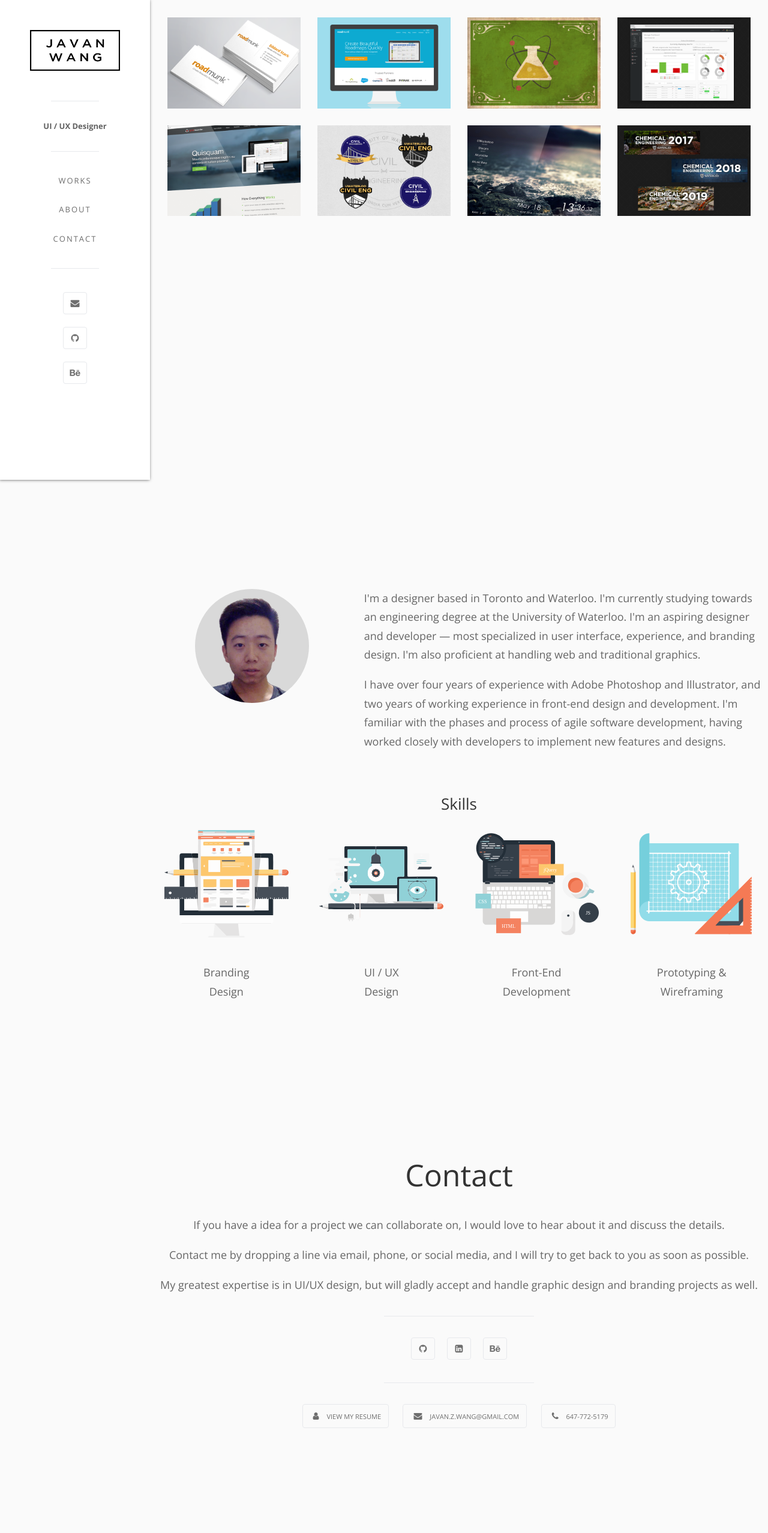
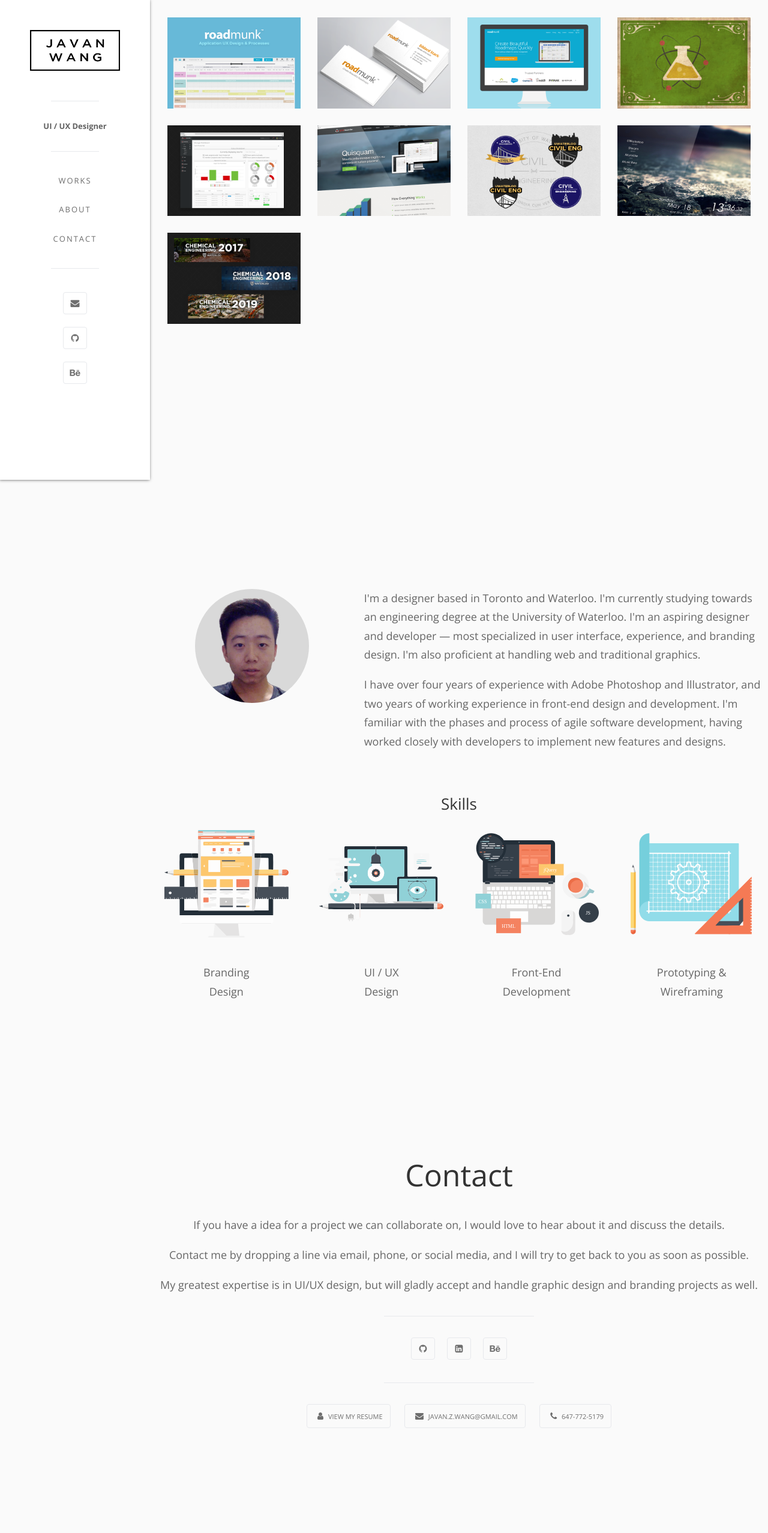
Before and after one commit to JWZY/portfolio, a PHP site: page / in a window 1280 px wide. Shown: the whole page at 60% size. Run offline with PHP 8.4, Linux system fonts and the light colour scheme; some libraries are stand-ins or nearby versions; some web fonts are replaced.

Commit message:
major comits

```diff
--- a/assets/css/style.css
+++ b/assets/css/style.css
@@ -462,12 +462,19 @@ a:hover, a:focus {
     margin: 0 10px;
 }
 .btn-special i {
-    padding-right: 5px;
     font-size: 14px;
-    margin: 0 5px;
+    margin: 5px;
     margin-top: 6px;
 }
 .btn-special:hover, .btn-special:focus, .btn-special:active {
     color: #F39C12;
     transition: all 0.3s ease;
 }
+@media (max-width: 767px) {
+    .responsive-padding {
+        padding: 30px;
+    }
+    .responsive-padding2 {
+        padding: 0 30px;
+    }
+}
--- a/assets/js/main.js
+++ b/assets/js/main.js
@@ -4,7 +4,8 @@ $(document).ready(function() {
 		menu: '#menu',
 		scrollingSpeed: 1000,
 		slidesNavigation: true,
-		autoScrolling: false
+		autoScrolling: false,
+		fitToSection: false
 
 	    // Hide the slides container before the next slide loads
 	    //onSlideLeave: function(anchorLink, index, slideIndex, direction) {
--- a/index.php
+++ b/index.php
@@ -20,25 +20,14 @@ ob_start( 'ob_gzhandler' );
 <body>
 <section>
 	<div class="sidebar-nav nav-collapse" id="sidebar">
-		<div class="navbar navbar-default" role="navigation">
+		<div class="navbar navbar-default visible-sm visible-md visible-lg" role="navigation">
 			<div class="logo-and-name">
 				<p class="centered visible-sm visible-md visible-lg"><a href="#portfolio"><img src="assets/img/logo2.png" width="150"></a></p>
 			</div>
-			<div class="navbar-header">
-				<button type="button" class="navbar-toggle" data-toggle="collapse" data-target=".sidebar-navbar-collapse">
-					<span class="sr-only">Toggle navigation</span>
-					<span class="icon-bar"></span>
-					<span class="icon-bar"></span>
-					<span class="icon-bar"></span>
-				</button>
-				<div class="nav-branding">
-				<div class="visible-xs branding-logo"><a href="#portfolio"><img src="assets/img/logo2.png" width="24"></a></div>
-				<h4 class="visible-xs">Javan Wang</h4></div>
-			</div>
-			<section>
+			<section class="visible-sm visible-md visible-lg">
 				<h5 class="centered visible-sm visible-md visible-lg">UI / UX Designer</h5>
 			</section>
-			<section>
+			<section class="visible-sm visible-md visible-lg">
 			<ul class="nav navbar-nav sidebar-menu menu" id="nav-accordion">
 				<div class="navbar-collapse collapse sidebar-navbar-collapse">
 					<li class="active" data-menuanchor="portfolio"><a href="#portfolio">Works</a></li>
@@ -48,7 +37,7 @@ ob_start( 'ob_gzhandler' );
 				</div>
 			</ul>
 			</section>
-			<section>
+			<section class="visible-sm visible-md visible-lg">
 				<ul class="contact-icons">
 					<li class="icons"><a href="mailto:javan.z.wang@gmail.com" target="_blank"><i class="fa fa-envelope"></i></a></li>
 					<li class="icons"><a href="https://github.com/JWZY/" target="_blank"><i class="fa fa-github"></i></a></li>
@@ -320,6 +351,18 @@ ob_start( 'ob_gzhandler' );
 				<div class="intro">
 					<div class="wrapper site-min-height">
 						<div class="row">
+							<div class="col-sm-6 col-md-4 col-lg-3">
+								<div class="photo-wrapper" data-toggle="modal" data-target="#rm-app">
+									<div class="text-wrapper">
+										<p class="project-category">Summer 2015</p>
+										<p class="project-name">Roadmunk | Application UX Design</p>
+									</div>
+									<div class="photo">
+										<img class="portfolio-blocks" src="assets/img/portfolio/rm-app-cover.png"/>
+									</div>
+								</div>
+							</div>
+
 							<div class="col-sm-6 col-md-4 col-lg-3">
 								<div class="photo-wrapper" data-toggle="modal" data-target="#rm-branding">
 									<div class="text-wrapper">
@@ -430,14 +473,14 @@ ob_start( 'ob_gzhandler' );
 								<div class="col-md-4">
 									<img src="assets/img/portrait.png" class="portrait">
 								</div>
-								<div class="col-md-8">
+								<div class="col-md-8 responsive-padding">
 
 									<p class="text-left">I'm a designer based in Toronto and Waterloo. I'm currently studying towards an engineering degree at the University of Waterloo. I'm an aspiring designer and developer — most specialized in user interface, experience, and branding design. I'm also proficient at handling web and traditional graphics.</p><br>
 
 									<p class="text-left">I have over four years of experience with Adobe Photoshop and Illustrator, and two years of working experience in front-end design and development. I'm familiar with the phases and process of agile software development, having worked closely with developers to implement new features and designs.</p>
 								</div>
 							</div>
-							<div class="row row-section">
+							<div class="row row-section visible-sm visible-md visible-lg">
 							<h2>Skills</h2>
 								<div class="row skills-box no-margin">
 									<div class="col-md-3">
@@ -496,10 +539,15 @@ ob_start( 'ob_gzhandler' );
 							</div>
 						</div>
 						<hr>
-						<div class="row">
+						<div class="row visible-sm visible-md visible-lg">
 							<a href="resume.pdf" class="btn btn-special" target="_blank"><i class="fa fa-user"></i> View My Resume</a>
 							<a href="mailto:javan.z.wang@gmail.com" class="btn btn-special" target="_blank"><i class="fa fa-envelope"></i> javan.z.wang@gmail.com</a>
 							<a class="btn btn-special"><i class="fa fa-phone"></i> 647-772-5179</a>
+						</div>
+						<div class="row visible-xs">
+							<a href="resume.pdf" class="btn btn-special" target="_blank"><i class="fa fa-user"></i></a>
+							<a href="mailto:javan.z.wang@gmail.com" class="btn btn-special" target="_blank"><i class="fa fa-envelope"></i></a>
+							<a class="btn btn-special"><i class="fa fa-phone"></i></a>
 						</div>
 					</div>
 				</div>
```
Also changed, not shown: other parts of index.php (+47 -5 lines), assets/img/portfolio/rm-app-cover.png (added), 1 other file.
